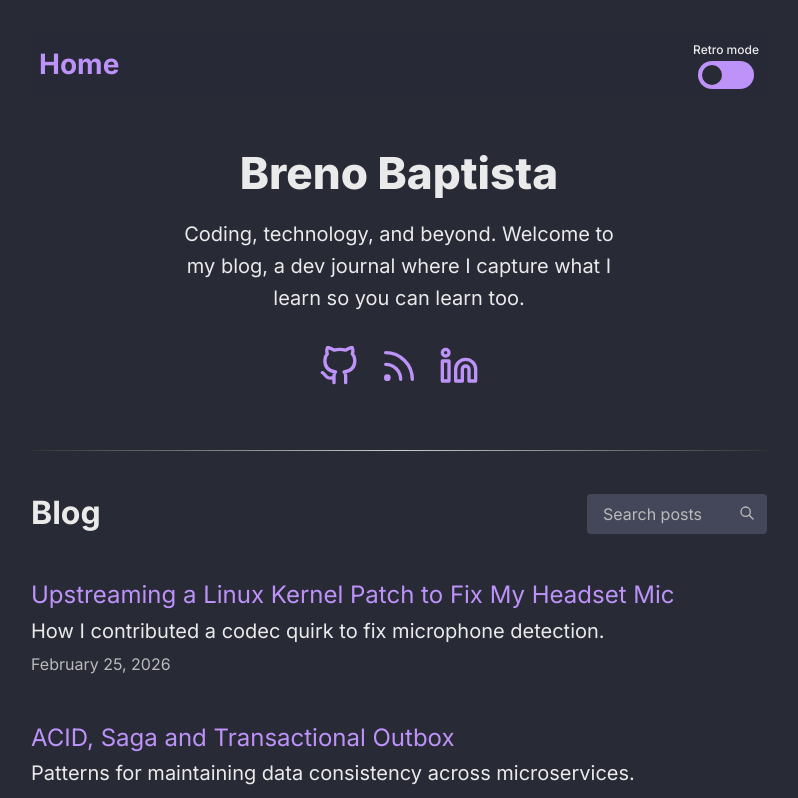
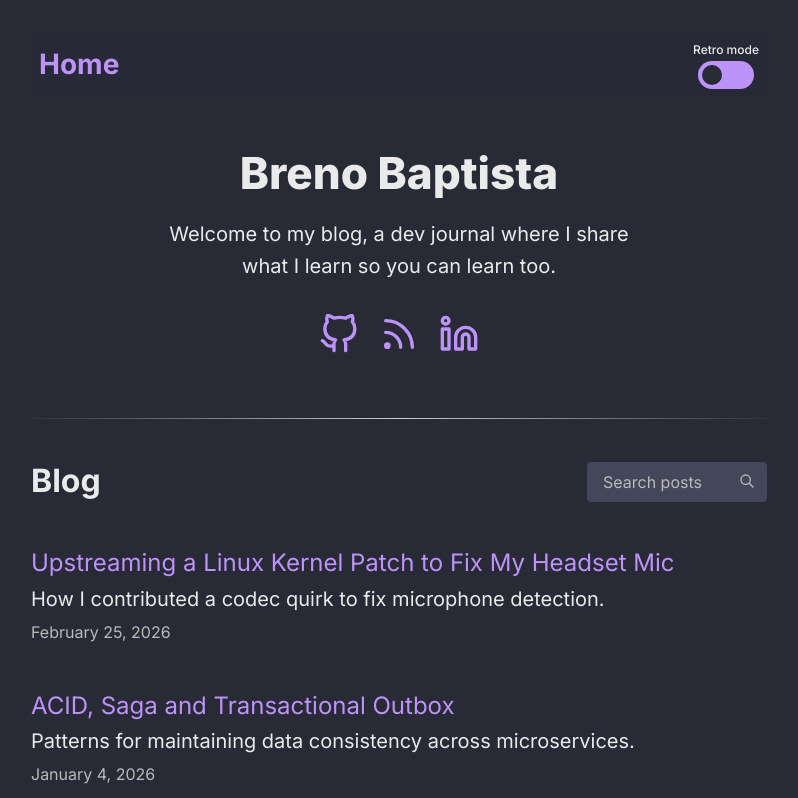
Before and after one commit to brenobaptista/blog, a Next.js app: page / in a window 1280 px wide. Shown: the top 798 px of the page, without its empty margins (241-1039 px from the left). Built offline with nearby package versions, Linux system fonts and the light colour scheme.

Commit message:
Update description

```diff
--- a/src/lib/rss.ts
+++ b/src/lib/rss.ts
@@ -19,7 +19,7 @@ const generateRssChannel = (
   <channel>
     <title>Breno Baptista</title>
     <link>${baseUrl}</link>
-    <description>Coding, technology, and beyond. Welcome to my blog, a dev journal where I capture what I learn so you can learn too.</description>
+    <description>Welcome to my blog, a dev journal where I share what I learn so you can learn too.</description>
     <language>en</language>
     <lastBuildDate>${new Date(posts[0].date).toUTCString()}</lastBuildDate>
     <atom:link href="${baseUrl}/rss.xml" rel="self" type="application/rss+xml"/>
--- a/src/pages/index.tsx
+++ b/src/pages/index.tsx
@@ -47,15 +47,15 @@ const Home = ({ allPostsData }: IHome) => {
         <title>Breno Baptista</title>
         <meta
           name='description'
-          content='Coding, technology, and beyond. Welcome to my blog, a dev journal where I capture what I learn so you can learn too.'
+          content='Welcome to my blog, a dev journal where I share what I learn so you can learn too.'
         />
       </Head>
       <HomeHeader>
         <Intro>
           <h1>Breno Baptista</h1>
           <p>
-            Coding, technology, and beyond. Welcome to my blog, a dev journal
-            where I capture what I learn so you can learn too.
+            Welcome to my blog, a dev journal where I share what I learn so you
+            can learn too.
           </p>
         </Intro>
         <SocialIcons>
--- a/src/posts/adding-rss-feed-to-static-next-blog.md
+++ b/src/posts/adding-rss-feed-to-static-next-blog.md
@@ -34,7 +34,7 @@ const generateRssChannel = (
   <channel>
     <title>Breno Baptista</title>
     <link>${baseUrl}</link>
-    <description>Coding, technology, and beyond. Welcome to my blog, a dev journal where I capture what I learn so you can learn too.</description>
+    <description>Welcome to my blog, a dev journal where I share what I learn so you can learn too.</description>
     <language>en</language>
     <lastBuildDate>${new Date(posts[0].date).toUTCString()}</lastBuildDate>
     <atom:link href="${baseUrl}/rss.xml" rel="self" type="application/rss+xml"/>
--- a/src/styles/pages/Home.ts
+++ b/src/styles/pages/Home.ts
@@ -14,7 +14,7 @@ export const Intro = styled.div`
   }
 
   p {
-    max-width: 450px;
+    max-width: 480px;
   }
 `
 
```
